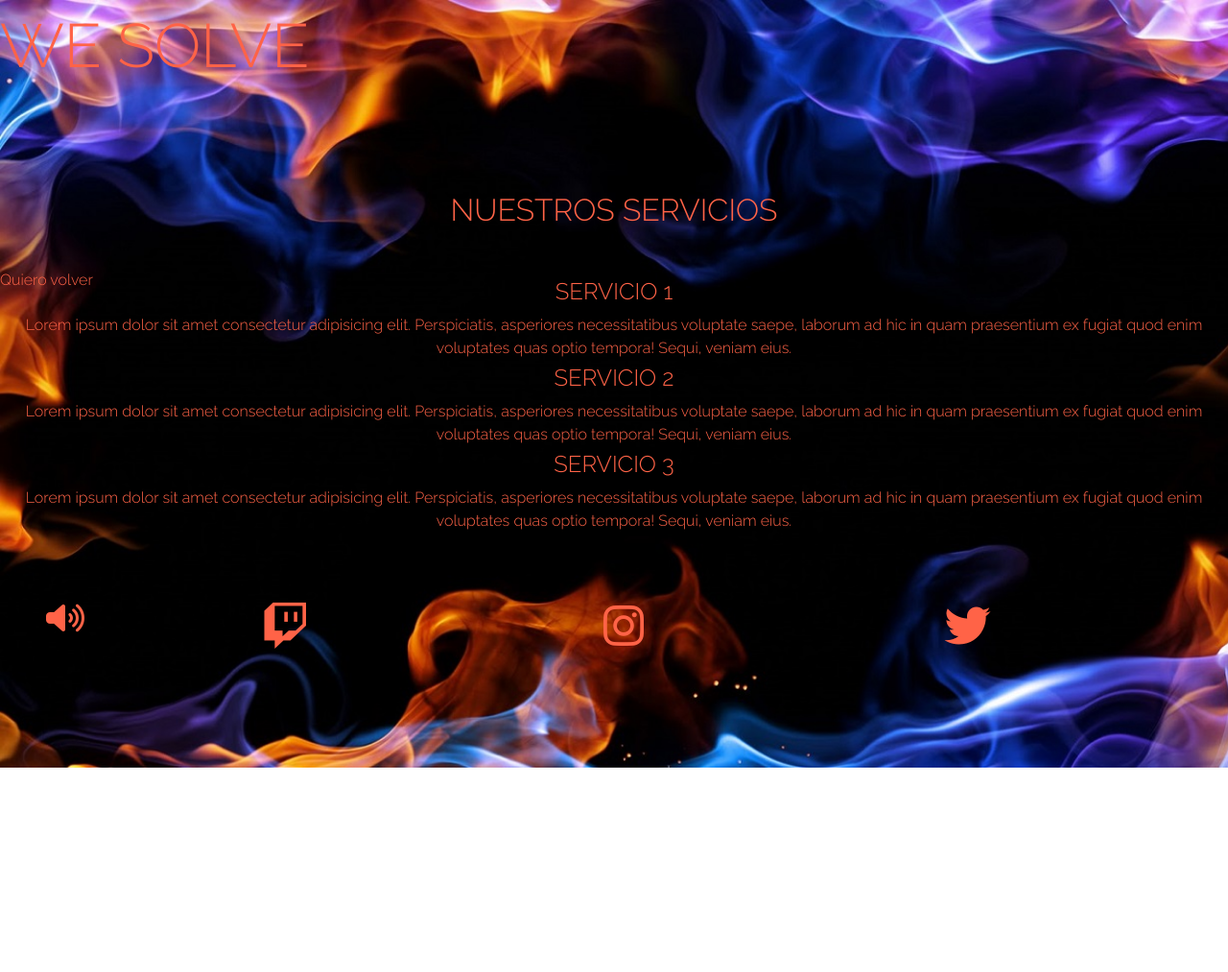
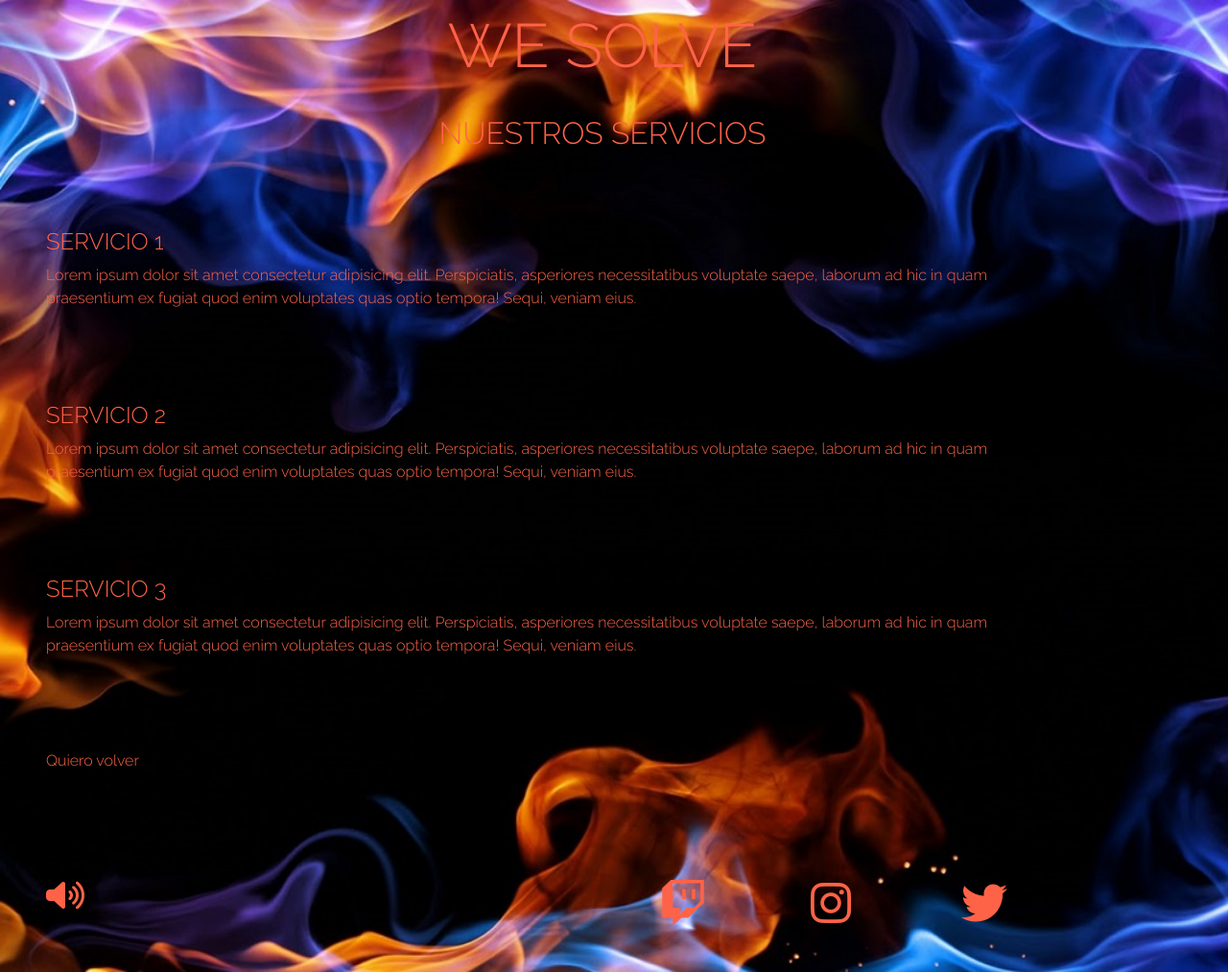
Before and after one commit to agoconti/DesarrolloWeb, a plain HTML site: page pages/nuestros servicios.html in a window 1280 px wide. Shown: the whole page at 96% size. Before the commit the page ends 800 px from the top, so only its background shows below. Drawn offline with nearby package versions, Linux system fonts and the light colour scheme.

Commit message:
se le dio formato a la página nuestros servicios

```diff
--- a/pages/nuestros servicios.html
+++ b/pages/nuestros servicios.html
@@ -27,59 +27,66 @@
       crossorigin="anonymous"></script>
   </head>
 
-  <body class="grid-container">
-    <header class="header">
-      <a href="../index.html">WE SOLVE</a>
-    </header>
+  <body>
+    <div class="row container-fluid">
+      <div class="col-12 text-center">
+        <header class="header">
+          <a href="../index.html">WE SOLVE</a>
+        </header>
+      </div>
+    </div>
 
-    <main class="servicios">
-      <h2 class="titulo-servicios">NUESTROS SERVICIOS</h2>
-      <span>
+    <main class="row container-fluid">
+      <h2 class="col-12 p-4 text-center">NUESTROS SERVICIOS</h2>
+    </main>
+
+    <section class="row container">
+      <div class="col-12 p-5">
         <h4>SERVICIO 1</h4>
         Lorem ipsum dolor sit amet consectetur adipisicing elit. Perspiciatis,
         asperiores necessitatibus voluptate saepe, laborum ad hic in quam
         praesentium ex fugiat quod enim voluptates quas optio tempora! Sequi,
         veniam eius.
-      </span>
+      </div>
 
-      <span>
+      <div class="col-12 p-5">
         <h4>SERVICIO 2</h4>
         Lorem ipsum dolor sit amet consectetur adipisicing elit. Perspiciatis,
         asperiores necessitatibus voluptate saepe, laborum ad hic in quam
         praesentium ex fugiat quod enim voluptates quas optio tempora! Sequi,
         veniam eius.
-      </span>
+      </div>
 
-      <span>
+      <div class="col-12 p-5">
         <h4>SERVICIO 3</h4>
         Lorem ipsum dolor sit amet consectetur adipisicing elit. Perspiciatis,
         asperiores necessitatibus voluptate saepe, laborum ad hic in quam
         praesentium ex fugiat quod enim voluptates quas optio tempora! Sequi,
         veniam eius.
-      </span>
-    </main>
-
-    <p><a href="../index.html">Quiero volver</a></p>
-
-    <footer class="container-fluid footer">
+      </div>
+    </section>
+    <div class="row container p-5">
+      <p><a href="../index.html">Quiero volver</a></p>
+    </div>
+    <footer class="footer">
       <!--acá va el hipervinculo para la música que suena en la web-->
-      <div class="row">
-        <div class="col-2 p-5 volumen">
+      <div class="row container-fluid">
+        <div class="col-6 p-5 volumen">
           <i class="fa-solid fa-volume-high fa-2x"></i>
         </div>
-        <div class="col-10 redes">
+        <div class="col-6 redes">
           <div class="row">
-            <div class="col-4">
+            <div class="col-3">
               <a href="https://www.twitch.tv/"
                 ><i class="fa-brands fa-twitch fa-3x p-5"></i
               ></a>
             </div>
-            <div class="col-4">
+            <div class="col-3">
               <a href="https://www.instagram.com/"
                 ><i class="fa-brands fa-instagram fa-3x p-5"></i
               ></a>
             </div>
-            <div class="col-4">
+            <div class="col-3">
               <a href="https://twitter.com/?lang=es"
                 ><i class="fa-brands fa-twitter fa-3x p-5"></i
               ></a>
--- a/styles/stylesgridnflexbox.css
+++ b/styles/stylesgridnflexbox.css
@@ -26,26 +26,9 @@ body {
   text-align: center;
 }
 
-.main {
-  display: grid;
-  align-content: space-around;
-  text-align: center;
-}
-
 a {
   text-decoration: none;
   color: tomato;
-}
-
-.titulo-servicios {
-  display: grid;
-  grid-template-rows: 150px;
-}
-.servicios {
-  display: grid;
-  grid-template-rows: 90px 90px 90px 90px;
-  align-content: space-around;
-  text-align: center;
 }
 
 .form {
```
Also changed, not shown: index.html (+11 -13 lines), pages/que dicen.html (+14 -10 lines), pages/quienes somos.html (+14 -10 lines).
